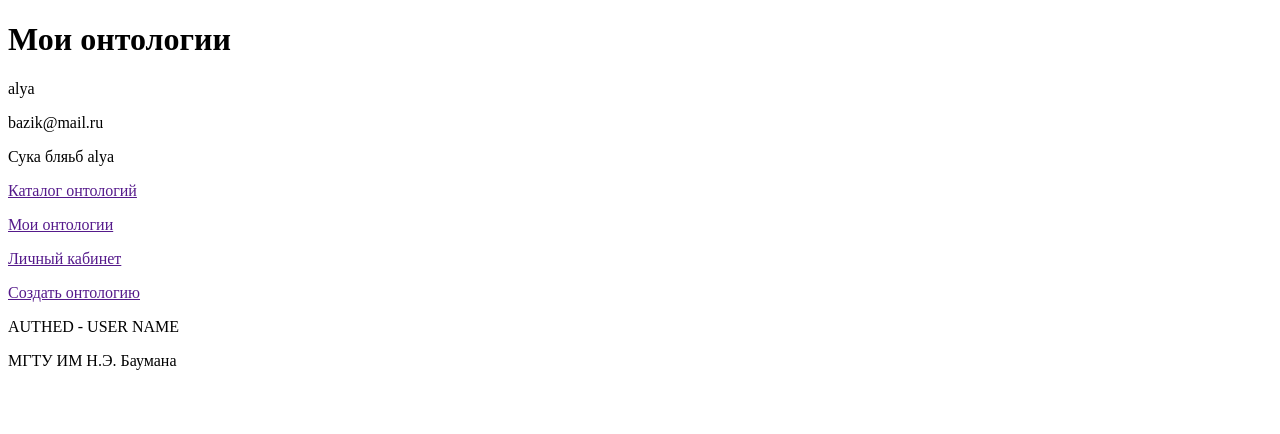
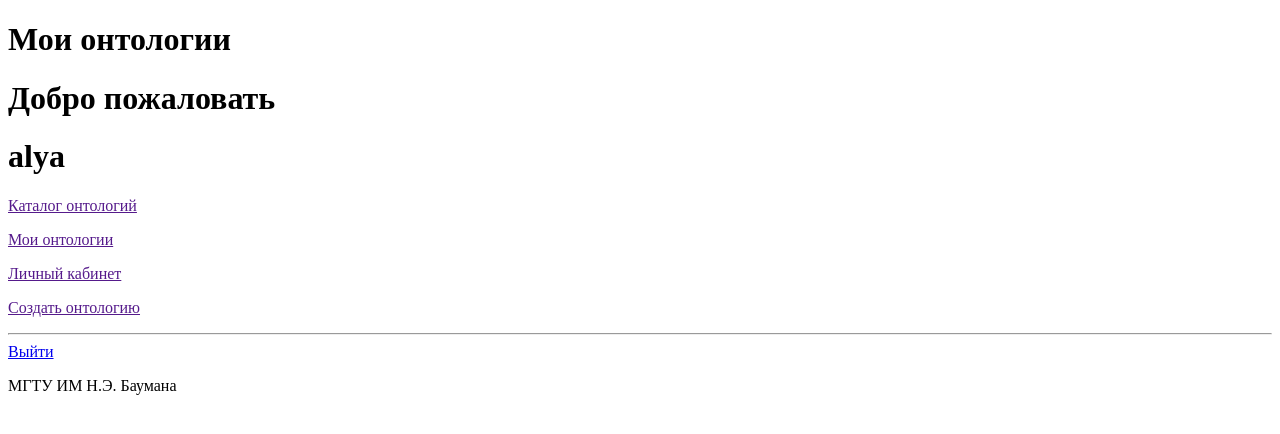
Before and after one commit to prof-master/ontology, a Django app: page /profile/ in a window 1280 px wide. Shown: the top 434 px of the page. Run offline with Django 5.2, Linux system fonts and the light colour scheme; a user stored in the database is signed in.

Commit message:
исправлена авторизация

```diff
--- a/ontology_constructor/ontology_auth/templates/ontology_auth/profile.html
+++ b/ontology_constructor/ontology_auth/templates/ontology_auth/profile.html
@@ -9,14 +9,16 @@
 
 <body>
     <H1>Мои онтологии</H1>
-    <p>alya</p>
-    <p>bazik@mail.ru</p>
-    Сука бляьб
-    {{request.user}}
-
 
     <div class="side_menu_wrapper d-flex flex-column w-25 gap-5
     ">
+
+{% if request.user.is_authenticated %}
+<H1>Добро пожаловать</H1>
+    <H1>{{request.user}}</H1>
+{% else %}
+    <h1>Войдите сударь</h1> <a href="{% url 'auth' %}">Войти</a>
+{% endif %}
 
 
         <a href="">
@@ -31,11 +33,11 @@
         <a href="">
             <p>Создать онтологию</p>
         </a>
-
+        <hr>
         {% if request.user.is_authenticated %}
-        AUTHED - USER NAME
+        <a href="{% url 'logout' %}">Выйти</a>
         {% else %}
-        GUEST
+        <a href="{% url 'auth' %}">Войти</a>
         {% endif %}
 
 
```
Also changed, not shown: ontology_constructor/db.sqlite3.
